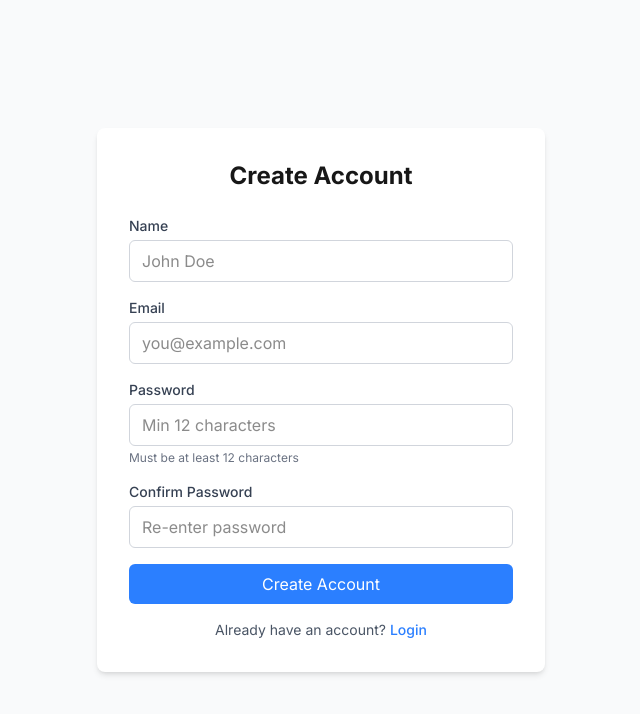
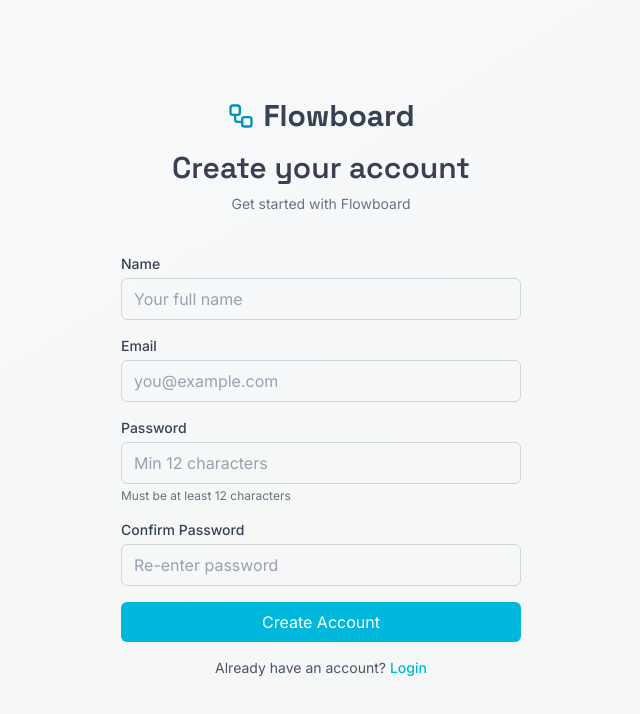
Before and after one commit to kalhankrishna/flowboard, a Next.js app in the folder Frontend/: page /register in a window 1280 px wide. Shown: the top 714 px of the page, without its empty margins (319-959 px from the left). Built offline with nearby package versions, Linux system fonts and the light colour scheme; no server answers.

Commit message:
On Dashboard

```diff
--- a/Frontend/app/(auth)/login/page.tsx
+++ b/Frontend/app/(auth)/login/page.tsx
@@ -6,6 +6,7 @@ import Link from 'next/link';
 import { toast } from 'react-hot-toast';
 import { login } from '@/lib/api';
 import { useAuthStore } from '@/store/authStore';
+import { Workflow } from 'lucide-react';
 
 export default function LoginPage() {
   const router = useRouter();
@@ -57,10 +58,19 @@ export default function LoginPage() {
   };
 
   return (
-    <div className="min-h-screen flex items-center justify-center bg-gray-50">
-      <div className="bg-white p-8 rounded-lg shadow-md w-full max-w-md">
-        <h1 className="text-2xl font-bold mb-6 text-center">Login to FlowBoard</h1>
+    <div className="min-h-screen flex flex-col space-y-4 items-center justify-center bg-linear-to-br from-slate-50 to-stone-100">
 
+      <Link href="/" className='flex items-center space-x-2'>
+        <span className='inline-block'><Workflow className="text-cyan-600 size-7" /></span>
+        <span className='text-3xl font-bold font-heading text-gray-700'>Flowboard</span>
+      </Link>
+
+      <div className='flex flex-col items-center justify-center space-y-2'>
+        <h1 className='text-gray-700 text-3xl font-heading font-semibold'>Welcome Back</h1>
+        <p className='text-sm text-gray-500 font-sans'>Sign in to your Flowboard account</p>
+      </div>
+
+      <div className="p-6 w-full max-w-md">
         <form onSubmit={handleSubmit} className="space-y-4">
           {/* Email Input */}
           <div>
@@ -72,7 +82,7 @@ export default function LoginPage() {
               type="email"
               value={email}
               onChange={(e) => setEmail(e.target.value)}
-              className="w-full px-3 py-2 border border-gray-300 rounded-md focus:outline-none focus:ring-2 focus:ring-blue-500"
+              className="w-full px-3 py-2 border border-gray-300 rounded-md text-gray-700 focus:outline-none focus:ring-2 focus:ring-cyan-600 placeholder:text-gray-400"
               placeholder="you@example.com"
               disabled={isLoading}
               autoComplete="email"
@@ -89,9 +99,10 @@ export default function LoginPage() {
               type="password"
               value={password}
               onChange={(e) => setPassword(e.target.value)}
-              className="w-full px-3 py-2 border border-gray-300 rounded-md focus:outline-none focus:ring-2 focus:ring-blue-500"
-              placeholder="••••••••••••"
+              className="w-full px-3 py-2 border border-gray-300 rounded-md text-gray-700 focus:outline-none focus:ring-2 focus:ring-cyan-600 placeholder:text-gray-400"
+              placeholder="Enter your password"
               disabled={isLoading}
+              required
               autoComplete="current-password"
             />
           </div>
@@ -107,16 +118,16 @@ export default function LoginPage() {
           <button
             type="submit"
             disabled={isLoading}
-            className="w-full bg-blue-500 text-white py-2 px-4 rounded-md hover:bg-blue-600 disabled:opacity-50 disabled:cursor-not-allowed transition"
+            className="w-full bg-cyan-500 text-white py-2 px-4 rounded-md cursor-pointer hover:bg-cyan-400 disabled:opacity-50 disabled:cursor-not-allowed transition"
           >
-            {isLoading ? 'Logging in...' : 'Login'}
+            {isLoading ? 'Signing in...' : 'Sign in'}
           </button>
         </form>
 
         {/* Register Link */}
         <p className="mt-4 text-center text-sm text-gray-600">
           Don&apos;t have an account?{' '}
-          <Link href="/register" className="text-blue-500 hover:text-blue-600 font-medium">
+          <Link href="/register" className="text-cyan-500 hover:text-cyan-600 font-medium hover:underline">
             Sign up
           </Link>
         </p>
--- a/Frontend/app/(auth)/register/page.tsx
+++ b/Frontend/app/(auth)/register/page.tsx
@@ -6,6 +6,7 @@ import Link from 'next/link';
 import { toast } from 'react-hot-toast';
 import { register } from '@/lib/api';
 import { useAuthStore } from '@/store/authStore';
+import { Workflow } from 'lucide-react';
 
 export default function RegisterPage() {
   const router = useRouter();
@@ -68,9 +69,19 @@ export default function RegisterPage() {
   };
 
   return (
-    <div className="min-h-screen flex items-center justify-center bg-gray-50">
-      <div className="bg-white p-8 rounded-lg shadow-md w-full max-w-md">
-        <h1 className="text-2xl font-bold mb-6 text-center">Create Account</h1>
+    <div className="min-h-screen flex flex-col space-y-4 items-center justify-center bg-linear-to-br from-slate-50 to-stone-100">
+
+      <Link href="/" className='flex items-center space-x-2'>
+        <span className='inline-block'><Workflow className="text-cyan-600 size-7" /></span>
+        <span className='text-3xl font-bold font-heading text-gray-700'>Flowboard</span>
+      </Link>
+
+      <div className='flex flex-col items-center justify-center space-y-2'>
+        <h1 className='text-gray-700 text-3xl font-heading font-semibold'>Create your account</h1>
+        <p className='text-sm text-gray-500 font-sans'>Get started with Flowboard</p>
+      </div>
+
+      <div className="p-6 w-full max-w-md">
 
         <form onSubmit={handleSubmit} className="space-y-4">
           {/* Name Input */}
@@ -83,8 +94,8 @@ export default function RegisterPage() {
               type="text"
               value={name}
               onChange={(e) => setName(e.target.value)}
-              className="w-full px-3 py-2 border border-gray-300 rounded-md focus:outline-none focus:ring-2 focus:ring-blue-500"
-              placeholder="John Doe"
+              className="w-full px-3 py-2 border border-gray-300 rounded-md text-gray-700 focus:outline-none focus:ring-2 focus:ring-cyan-600 placeholder:text-gray-400"
+              placeholder="Your full name"
               disabled={isLoading}
               autoComplete="name"
             />
@@ -100,7 +111,7 @@ export default function RegisterPage() {
               type="email"
               value={email}
               onChange={(e) => setEmail(e.target.value)}
-              className="w-full px-3 py-2 border border-gray-300 rounded-md focus:outline-none focus:ring-2 focus:ring-blue-500"
+              className="w-full px-3 py-2 border border-gray-300 rounded-md text-gray-700 focus:outline-none focus:ring-2 focus:ring-cyan-600 placeholder:text-gray-400"
               placeholder="you@example.com"
               disabled={isLoading}
               autoComplete="email"
@@ -117,7 +128,7 @@ export default function RegisterPage() {
               type="password"
               value={password}
               onChange={(e) => setPassword(e.target.value)}
-              className="w-full px-3 py-2 border border-gray-300 rounded-md focus:outline-none focus:ring-2 focus:ring-blue-500"
+              className="w-full px-3 py-2 border border-gray-300 rounded-md text-gray-700 focus:outline-none focus:ring-2 focus:ring-cyan-600 placeholder:text-gray-400"
               placeholder="Min 12 characters"
               disabled={isLoading}
               autoComplete="new-password"
@@ -135,7 +146,7 @@ export default function RegisterPage() {
               type="password"
               value={confirmPassword}
               onChange={(e) => setConfirmPassword(e.target.value)}
-              className="w-full px-3 py-2 border border-gray-300 rounded-md focus:outline-none focus:ring-2 focus:ring-blue-500"
+              className="w-full px-3 py-2 border border-gray-300 rounded-md text-gray-700 focus:outline-none focus:ring-2 focus:ring-cyan-600 placeholder:text-gray-400"
               placeholder="Re-enter password"
               disabled={isLoading}
               autoComplete="new-password"
@@ -153,7 +164,7 @@ export default function RegisterPage() {
           <button
             type="submit"
             disabled={isLoading}
-            className="w-full bg-blue-500 text-white py-2 px-4 rounded-md hover:bg-blue-600 disabled:opacity-50 disabled:cursor-not-allowed transition"
+            className="w-full bg-cyan-500 text-white py-2 px-4 rounded-md cursor-pointer hover:bg-cyan-400 disabled:opacity-50 disabled:cursor-not-allowed transition"
           >
             {isLoading ? 'Creating account...' : 'Create Account'}
           </button>
@@ -162,7 +173,7 @@ export default function RegisterPage() {
         {/* Login Link */}
         <p className="mt-4 text-center text-sm text-gray-600">
           Already have an account?{' '}
-          <Link href="/login" className="text-blue-500 hover:text-blue-600 font-medium">
+          <Link href="/login" className="text-cyan-500 hover:text-cyan-600 font-medium hover:underline">
             Login
           </Link>
         </p>
--- a/Frontend/app/dashboard/page.tsx
+++ b/Frontend/app/dashboard/page.tsx
@@ -63,8 +63,8 @@ export default function DashboardPage() {
   const hasNoBoards = ownedBoards.length === 0 && sharedBoards.length === 0;
 
   return (
-    <div>
-      <div className="flex items-center justify-between mb-6">
+    <div className='pl-4 pr-8 py-4'>
+      <div className="flex justify-between">
         <h1 className="text-3xl font-bold">My Boards</h1>
         <button
           onClick={() => openAddBoardModal()}
--- a/Frontend/app/layout.tsx
+++ b/Frontend/app/layout.tsx
@@ -16,7 +16,7 @@ const spaceGrotesk = Space_Grotesk({
 })
 
 export const metadata: Metadata = {
-  title: "Flowboard - Organize Your Workflow",
+  title: "Flowboard",
   description: "Flowboard helps teams organize, track, and manage their work seamlessly. Create boards, add tasks, and collaborate in real-time to boost productivity and stay on top of your projects.",
 };
 
--- a/Frontend/app/page.tsx
+++ b/Frontend/app/page.tsx
@@ -4,14 +4,14 @@ import { Workflow, LayoutList, LogIn } from 'lucide-react';
 export default function LandingPage() {
   return (
     <div className="min-h-screen flex flex-col justify-between bg-linear-to-br from-slate-50 to-stone-100">
-      <header className='sticky border-b-2 flex justify-between px-4 py-4'>
+      <header className='sticky top-0 border-b-2 flex justify-between px-4 py-4 shadow-xs'>
         <div className='flex items-center space-x-2'>
           <span className='inline-block'><Workflow className="text-cyan-600 size-7" /></span>
           <span className='text-3xl font-bold font-heading text-gray-700'>Flowboard</span>
         </div>
         <div className='flex items-center space-x-4 pr-4'>
           <Link href="/login" className="font-semibold text-cyan-500 border-1 rounded-lg px-4 py-2 hover:text-white hover:bg-cyan-500 transition-all">Log in</Link>
-          <Link href="/register" className="font-semibold text-white px-4 py-2 rounded-lg bg-linear-to-br bg-cyan-500 hover:bg-cyan-400 transition-colors">Sign up</Link>
+          <Link href="/register" className="font-semibold text-white px-4 py-2 rounded-lg bg-cyan-500 hover:bg-cyan-400 transition-colors">Sign up</Link>
         </div>
       </header>
 
@@ -44,7 +44,7 @@ export default function LandingPage() {
         </div>
       </main>
 
-      <footer className='sticky border-t-2 px-4 py-4'>
+      <footer className='sticky bottom-0 border-t-2 px-4 py-4 shadow-xs'>
         <p className='text-sm text-gray-500 text-center'>&copy; {new Date().getFullYear()} Flowboard. All rights reserved.</p>
       </footer>
     </div>
--- a/Frontend/components/DroppableColumn.tsx
+++ b/Frontend/components/DroppableColumn.tsx
@@ -36,6 +36,7 @@ export default function DroppableColumn({
     transition,
     opacity: isDragging ? 0.5 : 1,
     cursor: isLocked ? 'not-allowed' : 'grab',
+    zIndex: 100,
   };
 
   const handleAddCardClick = () => {
--- a/Frontend/components/Navbar.tsx
+++ b/Frontend/components/Navbar.tsx
@@ -7,6 +7,7 @@ import { toast } from 'react-hot-toast';
 import { useAuthStore } from '@/store/authStore';
 import { logout as logoutAPI } from '@/lib/api';
 import { useQueryClient } from '@tanstack/react-query';
+import { Workflow, LogOut } from 'lucide-react';
 
 export default function Navbar() {
   const router = useRouter();
@@ -49,31 +50,17 @@ export default function Navbar() {
   };
 
   return (
-    <nav className="bg-white shadow-md border-b">
-      <div className="container mx-auto px-4">
-        <div className="flex items-center justify-between h-16">
-          {/* Logo/Brand */}
-          <div className="flex items-center">
-            <Link href="/dashboard" className="text-xl font-bold text-gray-900">
-              FlowBoard
-            </Link>
-          </div>
-
-          {/* Navigation Links */}
-          <div className="flex items-center gap-4">
-            <Link
-              href="/dashboard"
-              className="text-gray-700 hover:text-gray-900 px-3 py-2 rounded-md text-sm font-medium"
-            >
-              My Boards
+    <nav className="sticky top-0 z-300 bg-linear-to-br from-slate-50 to-stone-100 border-b-2 flex justify-between px-4 py-4 shadow-xs">
+      <Link href="/" className='flex items-center space-x-2'>
+        <span className='inline-block'><Workflow className="text-cyan-600 size-7" /></span>
+        <span className='text-3xl font-bold font-heading text-gray-700'>Flowboard</span>
       </Link>
 
-            {/* User Menu */}
       {user && (
-              <div className="relative">
+        <div className="relative pr-4">
           <button
             onClick={() => setIsMenuOpen(!isMenuOpen)}
-                  className="flex items-center gap-2 text-gray-700 hover:text-gray-900 px-3 py-2 rounded-md text-sm font-medium"
+            className="flex items-center gap-2 font-sans font-semibold text-gray-700 hover:text-white hover:bg-cyan-400 hover:cursor-pointer px-4 py-2 rounded-lg transition"
           >
             <span>{user.name}</span>
             <svg
@@ -88,26 +75,24 @@ export default function Navbar() {
 
           {/* Dropdown Menu */}
           {isMenuOpen && (
-                  <div className="absolute right-0 mt-2 w-48 bg-white rounded-md shadow-lg py-1 z-10 border border-gray-200">
+            <div className="absolute right-0 z-300 mt-2 px-1 w-48 bg-white rounded-md shadow-lg border border-gray-200">
               <div className="px-4 py-2 border-b border-gray-200">
-                      <p className="text-sm font-medium text-gray-900">{user.name}</p>
+                <p className="text-sm font-medium text-gray-700">{user.name}</p>
                 <p className="text-xs text-gray-500">{user.email}</p>
               </div>
 
               <button
                 onClick={handleLogout}
                 disabled={isLoggingOut}
-                      className="w-full text-left px-4 py-2 text-sm text-gray-700 hover:bg-gray-100 disabled:opacity-50"
+                className="flex items-center gap-2 w-full text-left my-1 px-4 py-2 text-sm text-gray-700 rounded-lg hover:text-white hover:bg-cyan-400 hover:cursor-pointer disabled:opacity-50 transition"
               >
-                      {isLoggingOut ? 'Logging out...' : 'Logout'}
+                <span className='inline-block'><LogOut/></span>
+                {isLoggingOut ? 'Signing out...' : 'Sign out'}
               </button>
             </div>
           )}
         </div>
       )}
-          </div>
-        </div>
-      </div>
 
       {/* Click outside to close dropdown */}
       {isMenuOpen && (
--- a/Frontend/components/RemoteDragOverlay.tsx
+++ b/Frontend/components/RemoteDragOverlay.tsx
@@ -18,7 +18,7 @@ export default function RemoteDragOverlay({ remoteDrags, cards, columns }: { rem
                     top: 0,
                     left: 0,
                     opacity: 0.6,
-                    zIndex: 500,
+                    zIndex: 200,
                     transition: 'transform 50ms linear',
                     }}
                     >
--- a/Frontend/components/SortableCard.tsx
+++ b/Frontend/components/SortableCard.tsx
@@ -32,6 +32,7 @@ export default function SortableCard({
     transition,
     opacity: (isDragging || isLocked) ? 0.5 : 1,
     cursor: isLocked ? 'not-allowed' : 'grab',
+    zIndex: 100,
   };
 
   const handleEditClick = () => {
```
Also changed, not shown: Frontend/app/dashboard/layout.tsx (+5 -3 lines), Frontend/components/Footer.tsx (added, +7 -0 lines). Lines whose indentation alone changed are shown as unchanged.
